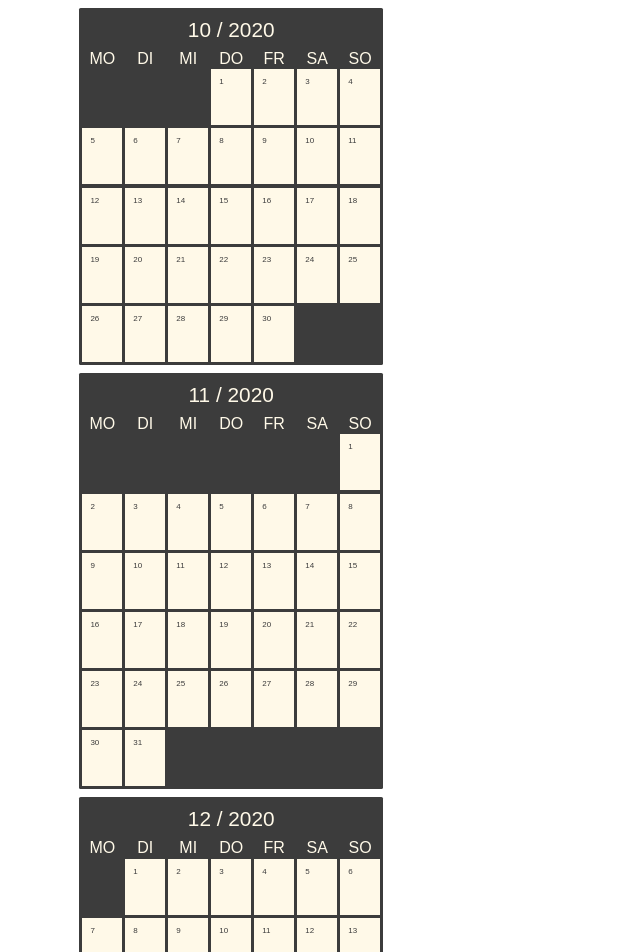
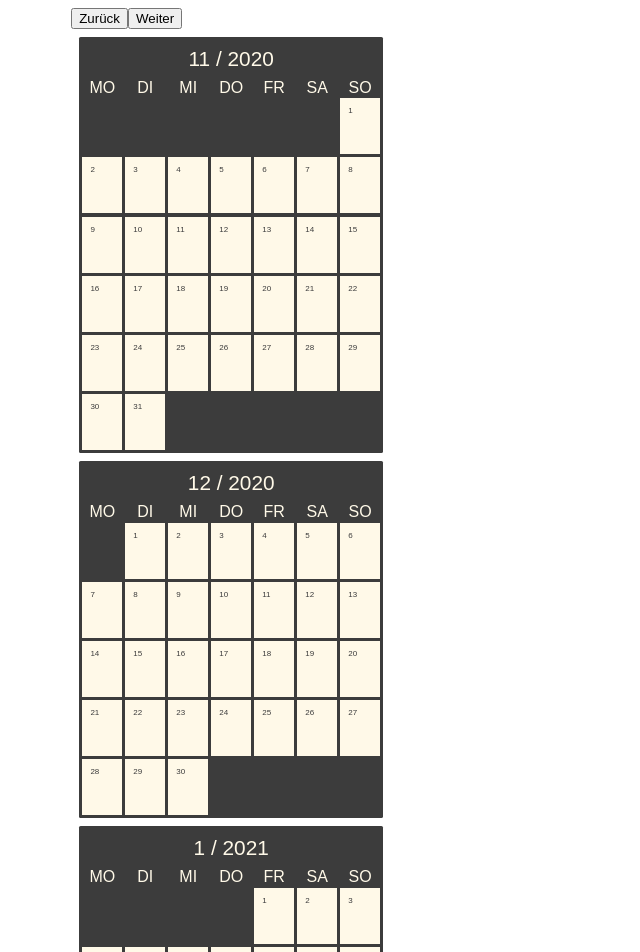
Before and after one commit to LiFaytheGoblin/calendar, a Vue app: page / in a window 1280 px wide. Shown: the top 952 px of the page, without its empty margins (0-640 px from the left). Built offline with nearby package versions, Linux system fonts and the light colour scheme.

Commit message:
added forward and backward buttons

```diff
--- a/src/components/Calendar.vue
+++ b/src/components/Calendar.vue
@@ -1,5 +1,7 @@
 <template>
   <div id="Calendar">
+    <button @click="backward">Zurück</button>
+    <button @click="forward">Weiter</button>
     <div class="sheets">
       <Sheet :month="m" v-for="m in months" v-bind:key="m.id" />
     </div>
@@ -12,28 +14,39 @@ const Month = require('../models/Month.js');
 
 export default {
   name: 'Calendar',
-  props: [],
-  computed: {
-    initialMonth: function () {
-      const date = new Date();
-      const month = date.getMonth();
-      const year = date.getFullYear();
-      return new Month(year, month);
-    },
-    months: function() {
-      return [this.initialMonth.previous(), this.initialMonth, this.initialMonth.next()];
+  props: {
+    initialMonth: {
+      default: () => {
+        const date = new Date();
+        const month = date.getMonth();
+        const year = date.getFullYear();
+        return new Month(year, month);
+      }
     }
   },
   data() {
     return {
-
+      current: this.initialMonth,
+      months: this.getMonths(this.initialMonth)
     }
   },
   components: {
     Sheet
   },
   methods: {
-
+    forward() {
+      this.current = this.current.next();
+      this.months = this.getMonths(this.current);
+    },
+    backward() {
+      this.current = this.current.previous();
+      this.months = this.getMonths(this.current);
+    },
+    getMonths(baseMonth) {
+      const next = baseMonth.next();
+      const months = [baseMonth, next, next.next()];
+      return months;
+    }
   }
 }
 </script>
--- a/src/components/Sheet.vue
+++ b/src/components/Sheet.vue
@@ -3,7 +3,7 @@
   <div class="title">{{month.month + 1}} / {{month.year}}</div>
   <div class="fields">
     <div v-for="d in daysOfWeek" v-bind:key="d" :label="d" class="dayOfWeek"> {{d}} </div>
-    <div v-for="d in month.startsWith" v-bind:key="d" :label="d" class="dayOfWeek"> </div>
+    <div v-for="d in month.startsWith" v-bind:key="d" :label="d"> </div>
     <Field v-for="d in month.daysOfMonth" v-bind:key="d" :label="d" />
   </div>
 </div>
--- a/src/models/Month.js
+++ b/src/models/Month.js
@@ -19,8 +19,8 @@ class Month {
   next() {
     let nextMonthsYear = this.#year;
     let nextMonth = this.#month + 1;
-    if(nextMonth > 12) {
-      nextMonth = 1;
+    if(nextMonth > 11) { // 11 = December
+      nextMonth = 0;
       nextMonthsYear += 1;
     }
     return new Month(nextMonthsYear, nextMonth);
@@ -29,8 +29,8 @@ class Month {
   previous() {
     let prevMonthsYear = this.#year;
     let prevMonth = this.#month - 1;
-    if(prevMonth < 1) {
-      prevMonth = 12;
+    if(prevMonth < 0) { // 0 = January
+      prevMonth = 11;
       prevMonthsYear -= 1;
     }
     return new Month(prevMonthsYear, prevMonth);
```
